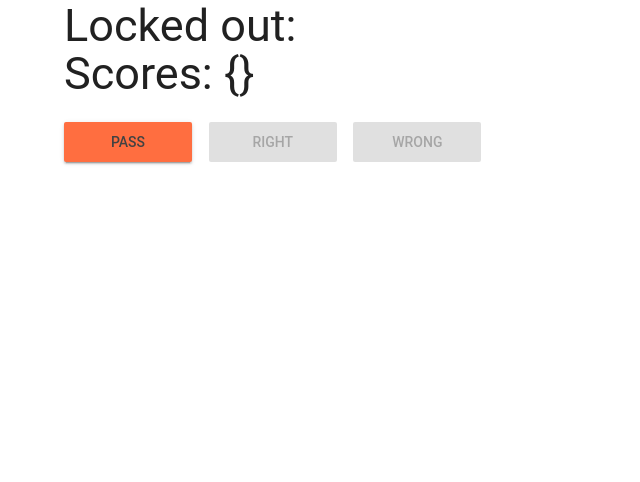
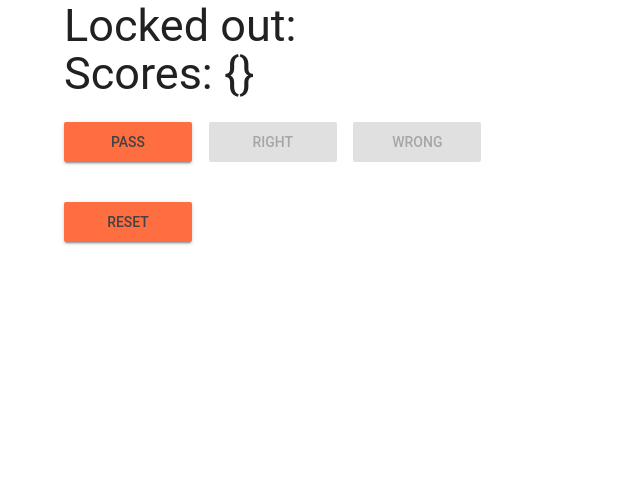
Before and after one commit to daveygit2050/qwazzock, a Python web app: template qwazzock/templates/host_client.html in a window 1280 px wide. Shown: the part 213-695 px from the top of the page, without its empty margins (0-640 px from the left). Run offline with Jinja, Linux system fonts and the light colour scheme; the template is opened without the code that fills it, so the values that code supplies are empty; some libraries are stand-ins or nearby versions.

Commit message:
Allows games to be reset
- Provides a `Reset` button on the host_client, which can be used to null out any in progress game data.
- Updates README accordingly.
- Adds new tests.
- Bumps version to 0.4.0.

```diff
--- a/pyproject.toml
+++ b/pyproject.toml
@@ -1,6 +1,6 @@
 [tool.poetry]
 name = "qwazzock"
-version = "0.3.1"
+version = "0.4.0"
 description = "Qwazzock quiz app."
 authors = ["Dave Randall <19395688+daveygit2050@users.noreply.github.com>"]
 
--- a/qwazzock/game.py
+++ b/qwazzock/game.py
@@ -19,6 +19,11 @@
         self.player_in_hotseat = "Pending"
         self.team_in_hotseat = "Pending"
 
+    def reset(self):
+        self.clear_hotseat()
+        self.scores = {}
+        self.locked_out_teams = []
+
     def right_answer(self):
         self.scores[self.team_in_hotseat] = self.scores.get(self.team_in_hotseat, 0) + 1
         self.scores = dict(
--- a/qwazzock/server.py
+++ b/qwazzock/server.py
@@ -41,6 +41,11 @@
         game.locked_out_teams = []
         update_clients()
 
+    @socketio.on("reset", namespace="/host_client_socket")
+    def host_client_socket_reset_event():
+        game.reset()
+        update_clients()
+
     @socketio.on("right", namespace="/host_client_socket")
     def host_client_socket_right_event():
         game.right_answer()
--- a/qwazzock/static/js/host_client.js
+++ b/qwazzock/static/js/host_client.js
@@ -16,6 +16,9 @@
     $("#pass").click(function () {
         socket.emit('pass');
     });
+    $("#reset").click(function () {
+        socket.emit('reset');
+    });
     $("#right").click(function () {
         socket.emit('right');
     });
--- a/qwazzock/templates/host_client.html
+++ b/qwazzock/templates/host_client.html
@@ -23,6 +23,9 @@
         <button class="mdl-button mdl-js-button mdl-button--raised mdl-js-ripple-effect mdl-button--accent" id="pass" style="height:5vh;width:10vw;margin-right:1vw;">Pass</button>
         <button class="mdl-button mdl-js-button mdl-button--raised mdl-js-ripple-effect mdl-button--accent" id="right" style="height:5vh;width:10vw;margin-right:1vw;" disabled>Right</button>
         <button class="mdl-button mdl-js-button mdl-button--raised mdl-js-ripple-effect mdl-button--accent" id="wrong" style="height:5vh;width:10vw;margin-right:1vw;" disabled>Wrong</button>
+        <div style="height:5vh;"></div>
+        <button class="mdl-button mdl-js-button mdl-button--raised mdl-js-ripple-effect mdl-button--accent" id="reset"
+            style="height:5vh;width:10vw;margin-right:1vw;">Reset</button>
     </div>
 </body>
 
```
Also changed, not shown: tests/test_game.py (+13 -0 lines), tests/test_server.py (+10 -0 lines), README.md.
